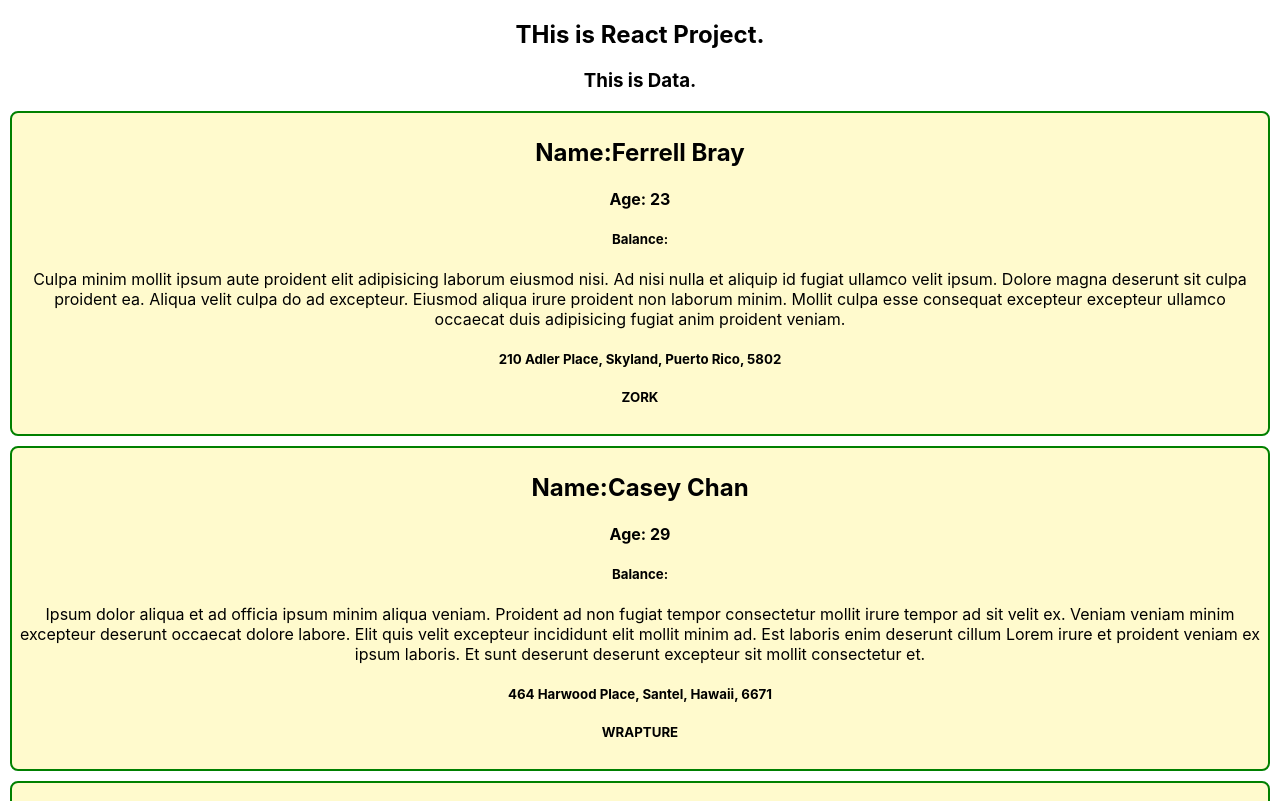
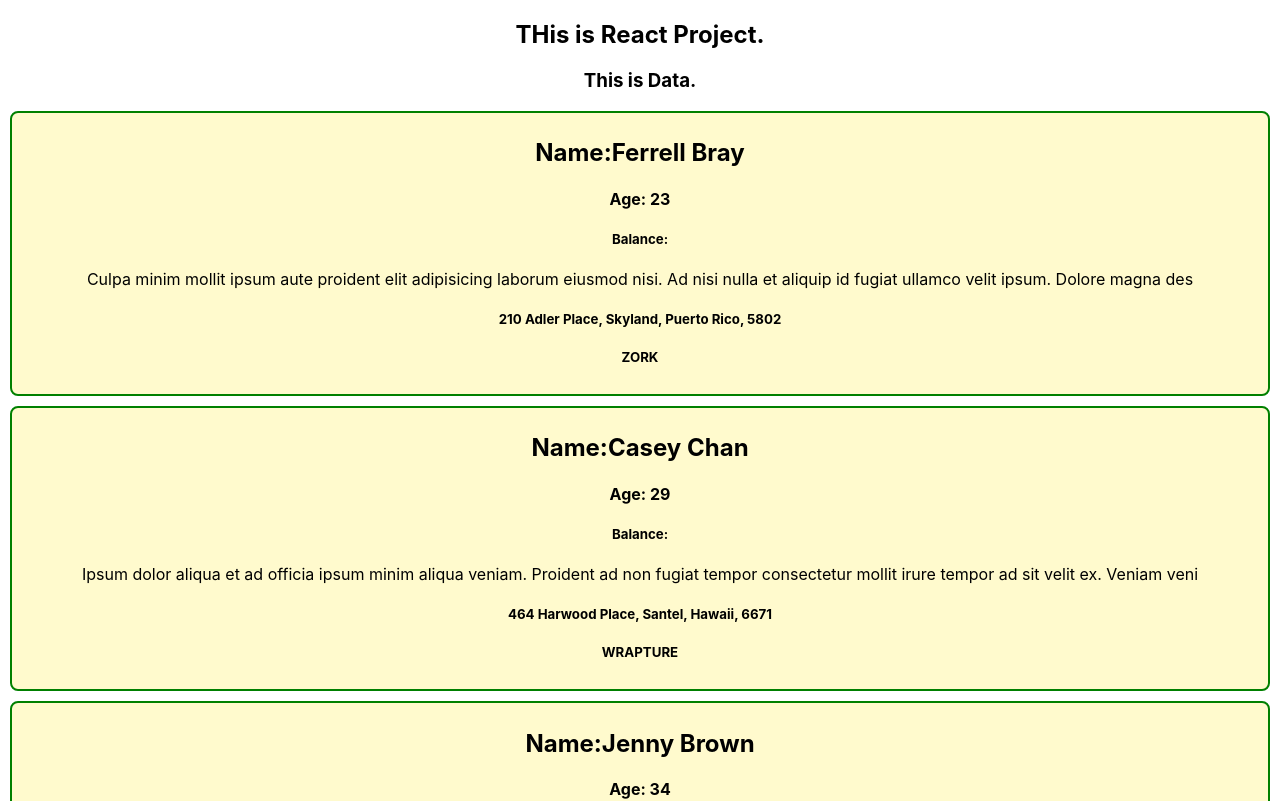
Before and after one commit to mdraselmiah95/react-close-things, a React (Create React App) app: page / in a window 1280 px wide. Shown: the top 801 px of the page. Built offline with nearby package versions, Linux system fonts and the light colour scheme.

Commit message:
WIP on close react things

```diff
--- a/src/components/Cosmetic/Cosmetic.js
+++ b/src/components/Cosmetic/Cosmetic.js
@@ -10,7 +10,7 @@ const Cosmetic = (props) => {
       <h2>Name:{name}</h2>
       <h4>Age: {age}</h4>
       <h5>Balance: {balace}</h5>
-      <p>{about}</p>
+      <p>{about.slice(0, 150)}</p>
       <h5>{address}</h5>
       <h5>{company}</h5>
     </div>
```
